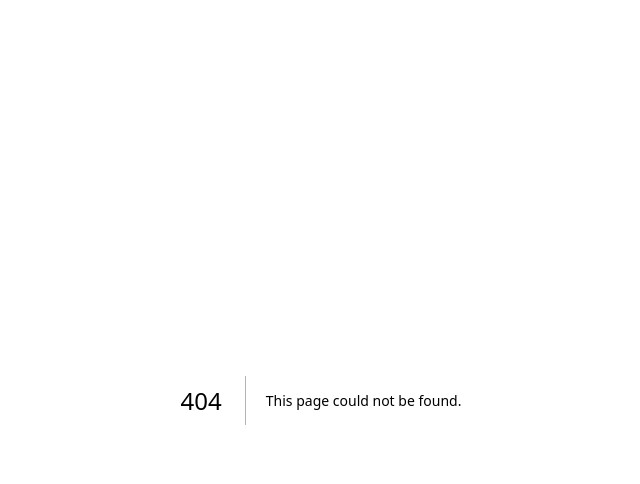
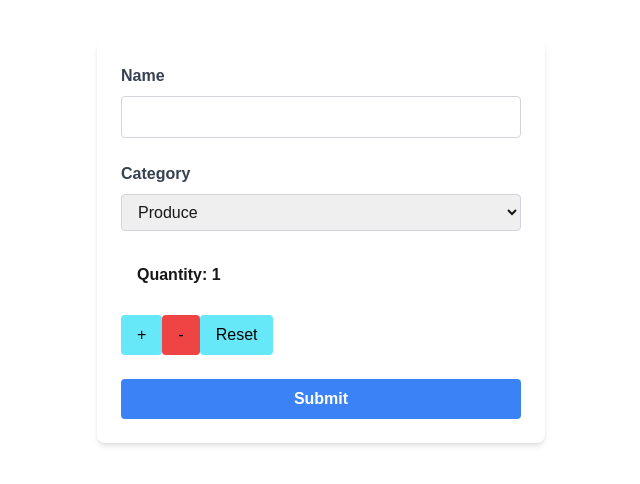
Before and after one commit to BrodyWilson97/cprg306-assignments, a Next.js app: page /week-5 in a window 1280 px wide. Before the commit this address had no page. Shown: the top 484 px of the page, without its empty margins (319-959 px from the left). Built offline with nearby package versions, Linux system fonts and the light colour scheme.

Commit message:
Week 5 Assignment changes

```diff
--- a/app/page.js
+++ b/app/page.js
@@ -15,6 +15,9 @@ export default function Page() {
       <li>
         <Link href = "week-4"  className = 'underline hover:text-cyan-300'> Week 4</Link>
       </li>
+      <li>
+        <Link href = "week-5"  className = 'underline hover:text-cyan-300'> Week 5</Link>
+      </li>
     </ul>
   </main>
   );
--- /dev/null
+++ b/app/week-5/new-item.js
@@ -0,0 +1,17 @@
+export default function NewItem(props) {
+    const baseStyles = 'bg-cyan-300 hover:bg-cyan-600 active:bg-white text-black rounded py-2 px-4 mt-5';
+    const disabledStyles = 'bg-red-500 cursor-not-allowed text-black rounded py-2 px-4 mt-5';
+
+    const incrementButtonStyles = props.quantity < 20 ? baseStyles : disabledStyles;
+    const decrementButtonStyles = props.quantity > 1 ? baseStyles : disabledStyles;
+    const resetStyles = baseStyles;
+
+    return (
+        <section>
+            <h2 className = 'font-bold py-2 px-4 mt-5 bg-center'>Quantity: {props.quantity}</h2>
+            <button className={incrementButtonStyles} onClick={props.incrementQuantity} disabled={props.quantity >= 20}>+</button>
+            <button className={decrementButtonStyles} onClick={props.decrementQuantity} disabled={props.quantity <= 1}>-</button>
+            <button className={resetStyles} onClick={props.resetQuantity}>Reset</button>
+        </section>
+    );
+}
--- /dev/null
+++ b/app/week-5/page.js
@@ -0,0 +1,81 @@
+"use client";
+
+import { useState } from "react";
+import NewItem from "./new-item.js";
+
+export default function Page() {
+    const [quantity, setQuantity] = useState(1);
+    const [name, setName] = useState("");
+    const [category, setCategory] = useState("Produce");
+
+    const incrementQuantity = () => {
+        setQuantity(currentQuantity => (currentQuantity < 20 ? currentQuantity + 1 : currentQuantity));
+    };
+
+    const decrementQuantity = () => {
+        setQuantity(currentQuantity => (currentQuantity > 1 ? currentQuantity - 1 : currentQuantity));
+    };
+
+    const resetQuantity = () => setQuantity(1);
+
+    const handleSubmit = (event) => {
+        event.preventDefault();
+        const item = { name, quantity, category };
+        console.log(item);
+        alert(`Name: ${name}, Quantity: ${quantity}, Category: ${category}`);
+        setName("");
+        setCategory("Produce");
+        setQuantity(1);
+    };
+
+    return (
+        <main className="max-w-md mx-auto mt-10 p-6 bg-white shadow-md rounded-lg">
+            <form onSubmit={handleSubmit} className="space-y-6">
+                <div className="mb-4">
+                    <label className="block text-gray-700 font-bold mb-2">Name</label>
+                    <input
+                        type="text"
+                        value={name}
+                        onChange={(e) => setName(e.target.value)}
+                        required
+                        className="border border-gray-300 rounded w-full py-2 px-3 focus:outline-none focus:ring focus:border-blue-300"
+                    />
+                </div>
+                <div className="mb-4">
+                    <label className="block text-gray-700 font-bold mb-2">Category</label>
+                    <select
+                        value={category}
+                        onChange={(e) => setCategory(e.target.value)}
+                        className="border border-gray-300 rounded w-full py-2 px-3 focus:outline-none focus:ring focus:border-blue-300"
+                    >
+                        <option value="Produce">Produce</option>
+                        <option value="Dairy">Dairy</option>
+                        <option value="Bakery">Bakery</option>
+                        <option value="Meat">Meat</option>
+                        <option value="Frozen Foods">Frozen Foods</option>
+                        <option value="Canned Goods">Canned Goods</option>
+                        <option value="Dry Goods">Dry Goods</option>
+                        <option value="Beverages">Beverages</option>
+                        <option value="Snacks">Snacks</option>
+                        <option value="Household">Household</option>
+                        <option value="Other">Other</option>
+                    </select>
+                </div>
+                <div className="mb-4">
+                    <NewItem
+                        quantity={quantity}
+                        incrementQuantity={incrementQuantity}
+                        decrementQuantity={decrementQuantity}
+                        resetQuantity={resetQuantity}
+                    />
+                </div>
+                <button
+                    type="submit"
+                    className="w-full bg-blue-500 hover:bg-blue-700 text-white font-bold py-2 px-4 rounded focus:outline-none focus:ring-2 focus:ring-blue-400"
+                >
+                    Submit
+                </button>
+            </form>
+        </main>
+    );
+}
```
